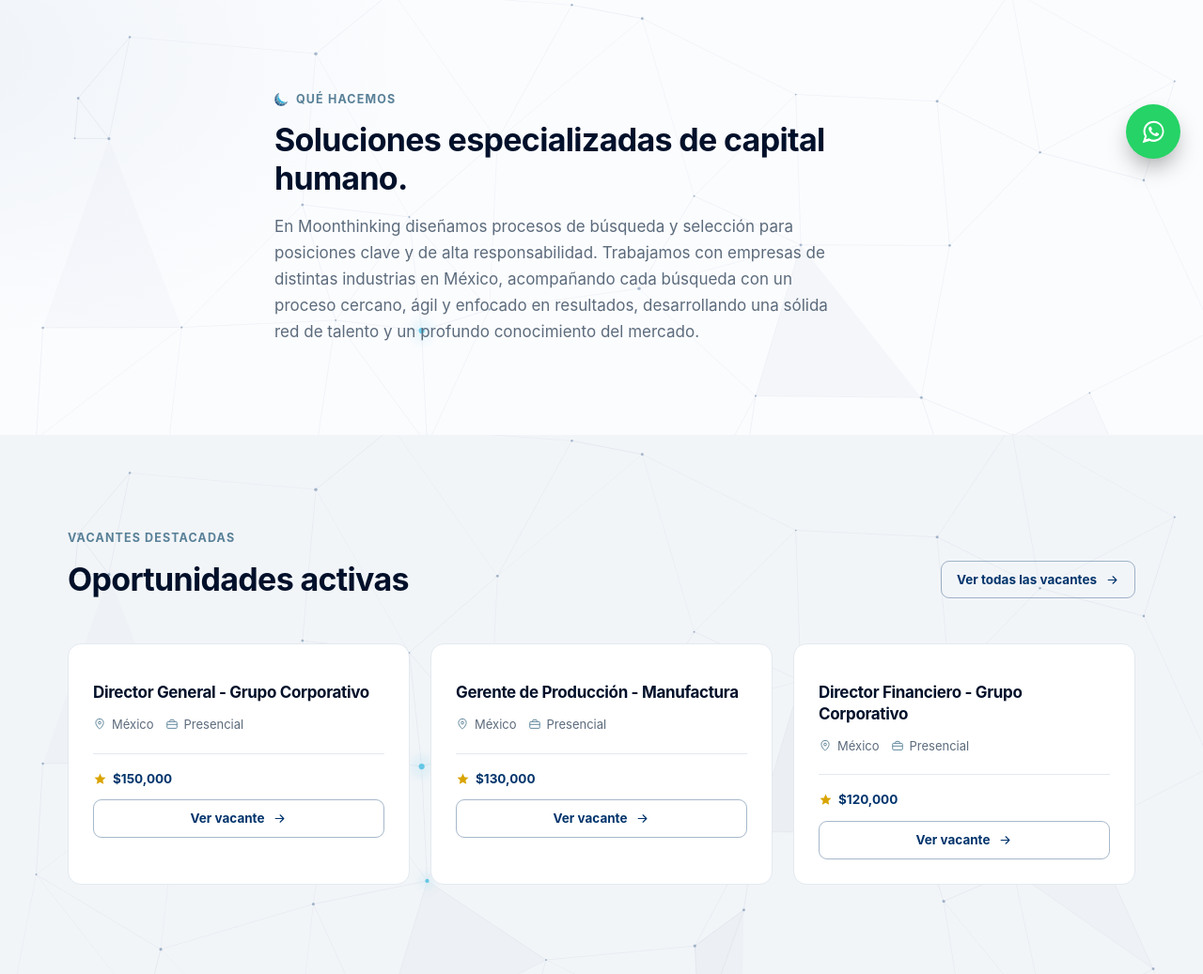
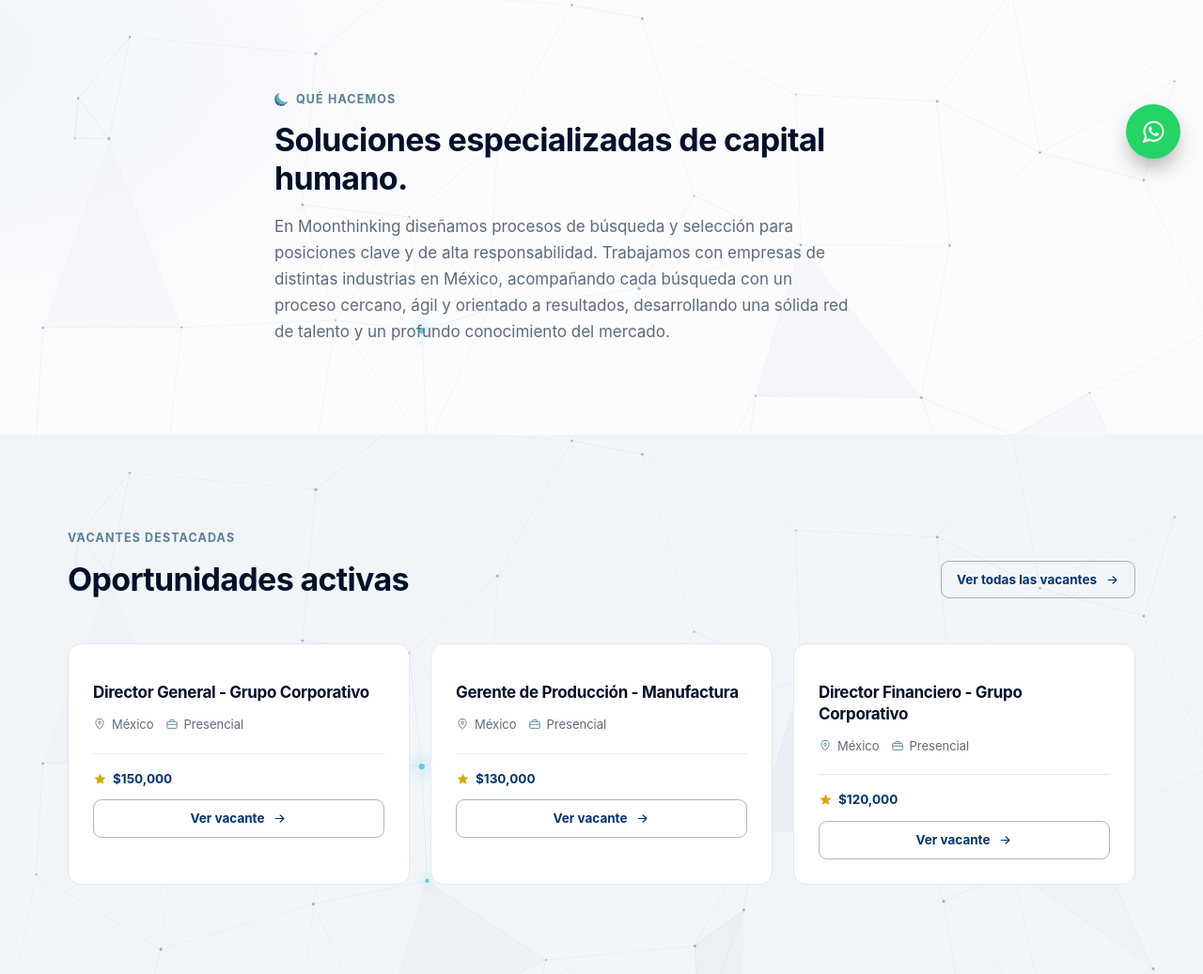
Before and after one commit to moonthinking/Moonthinking-site, a Flask app: page / in a window 1280 px wide. Shown: the part 607-1644 px from the top of the page at 94% size. Run offline with Flask 3, Linux system fonts and the light colour scheme.

Commit message:
Fix enfocado to orientado in qué hacemos copy

```diff
--- a/templates/inicio.html
+++ b/templates/inicio.html
@@ -20,7 +20,7 @@
     <div class="wrap" style="max-width:760px">
       <div class="eyebrow-sm"><img class="moon-mark" src="{{ url_for('static', filename='img/moon_icon.png') }}" alt="">Qué hacemos</div>
       <h2>Soluciones especializadas de capital humano.</h2>
-      <p class="lead">En Moonthinking diseñamos procesos de búsqueda y selección para posiciones clave y de alta responsabilidad. Trabajamos con empresas de distintas industrias en México, acompañando cada búsqueda con un proceso cercano, ágil y enfocado en resultados, desarrollando una sólida red de talento y un profundo conocimiento del mercado.</p>
+      <p class="lead">En Moonthinking diseñamos procesos de búsqueda y selección para posiciones clave y de alta responsabilidad. Trabajamos con empresas de distintas industrias en México, acompañando cada búsqueda con un proceso cercano, ágil y orientado a resultados, desarrollando una sólida red de talento y un profundo conocimiento del mercado.</p>
     </div>
   </section>
 
```
